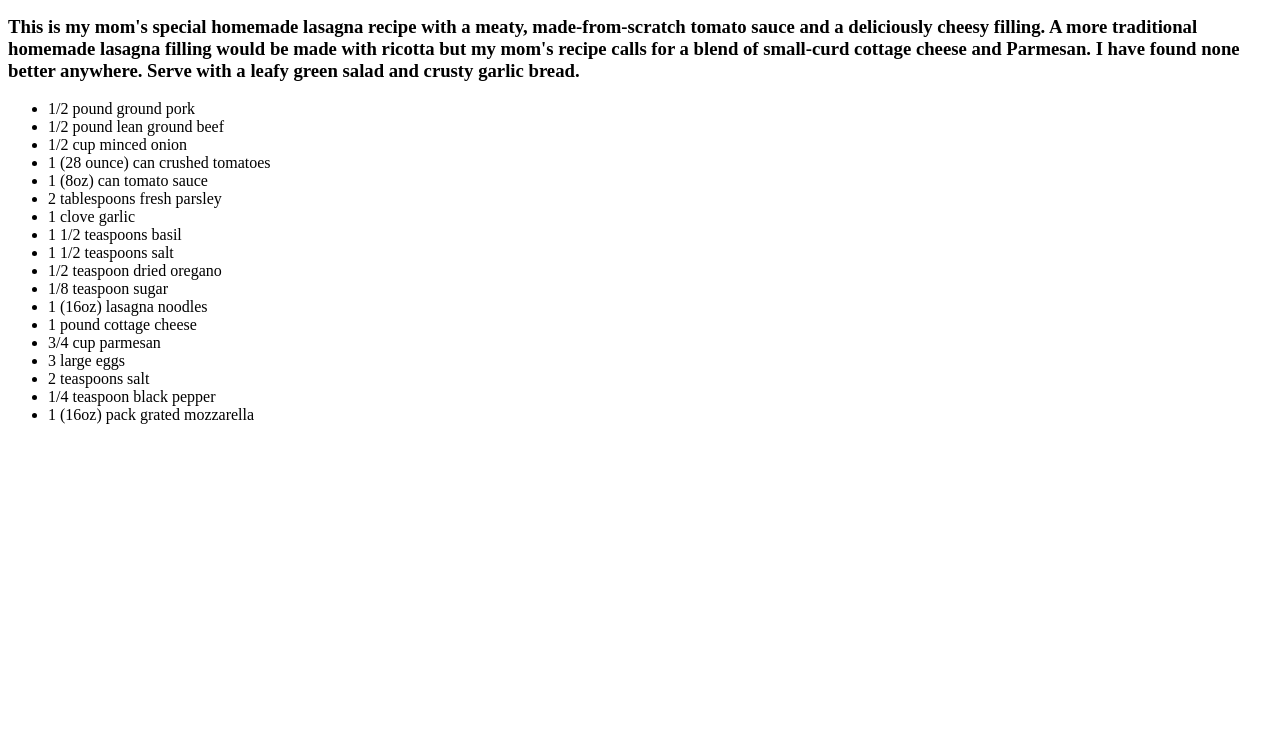
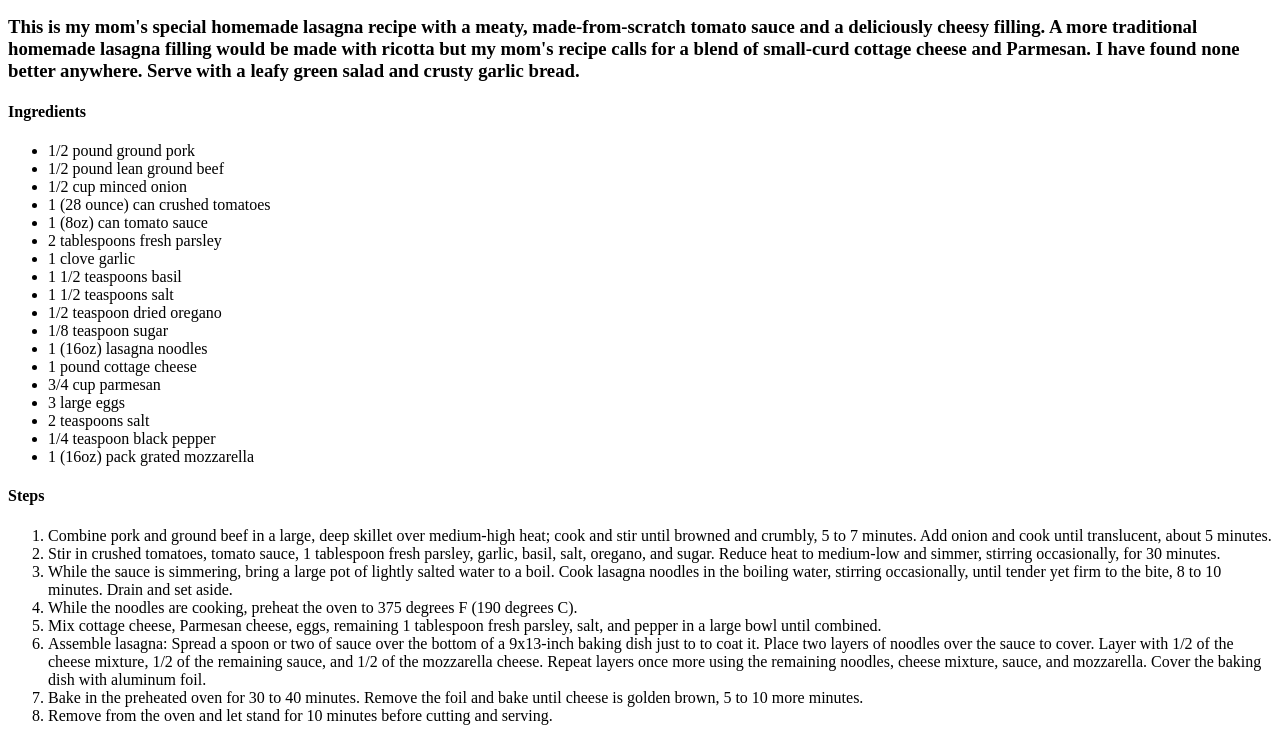
Before and after one commit to freejme/odin-recipes, a plain HTML site: page recipes/lasagna.html in a window 1280 px wide. Shown: the part 101-842 px from the top of the page. Before the commit the page ends 800 px from the top, so only its background shows below. Drawn offline with Linux system fonts and the light colour scheme.

Commit message:
Add Steps

```diff
--- a/recipes/lasagna.html
+++ b/recipes/lasagna.html
@@ -12,6 +12,7 @@
         ricotta but my mom's recipe calls for a blend of small-curd cottage
         cheese and Parmesan. I have found none better anywhere. Serve with a
         leafy green salad and crusty garlic bread.</h3>
+        <h4>Ingredients</h4>
         <ul>
             <li>1/2 pound ground pork</li>
             <li>1/2 pound lean ground beef</li>
@@ -31,14 +32,18 @@
              <li>2 teaspoons salt</li>
              <li>1/4 teaspoon black pepper</li>
              <li>1 (16oz) pack grated mozzarella</li>
+        </ul>
+        <h4>Steps</h4>
+        <ol>
+<li>Combine pork and ground beef in a large, deep skillet over medium-high heat; cook and stir until browned and crumbly, 5 to 7 minutes. Add onion and cook until translucent, about 5 minutes.</li>
+<li>Stir in crushed tomatoes, tomato sauce, 1 tablespoon fresh parsley, garlic, basil, salt, oregano, and sugar. Reduce heat to medium-low and simmer, stirring occasionally, for 30 minutes.</li>
+<li>While the sauce is simmering, bring a large pot of lightly salted water to a boil. Cook lasagna noodles in the boiling water, stirring occasionally, until tender yet firm to the bite, 8 to 10 minutes. Drain and set aside.</li>
+<li>While the noodles are cooking, preheat the oven to 375 degrees F (190 degrees C).</li>
+<li>Mix cottage cheese, Parmesan cheese, eggs, remaining 1 tablespoon fresh parsley, salt, and pepper in a large bowl until combined.</li>
+<li>Assemble lasagna: Spread a spoon or two of sauce over the bottom of a 9x13-inch baking dish just to to coat it. Place two layers of noodles over the sauce to cover. Layer with 1/2 of the cheese mixture, 1/2 of the remaining sauce, and 1/2 of the mozzarella cheese. Repeat layers once more using the remaining noodles, cheese mixture, sauce, and mozzarella. Cover the baking dish with aluminum foil.</li>
+<li>Bake in the preheated oven for 30 to 40 minutes. Remove the foil and bake until cheese is golden brown, 5 to 10 more minutes.</li>
+<li>Remove from the oven and let stand for 10 minutes before cutting and serving.</li>
 
-
-
-
-
-
-
-
-        </ul>
+        </ol>
 </body>
 </html>
```
